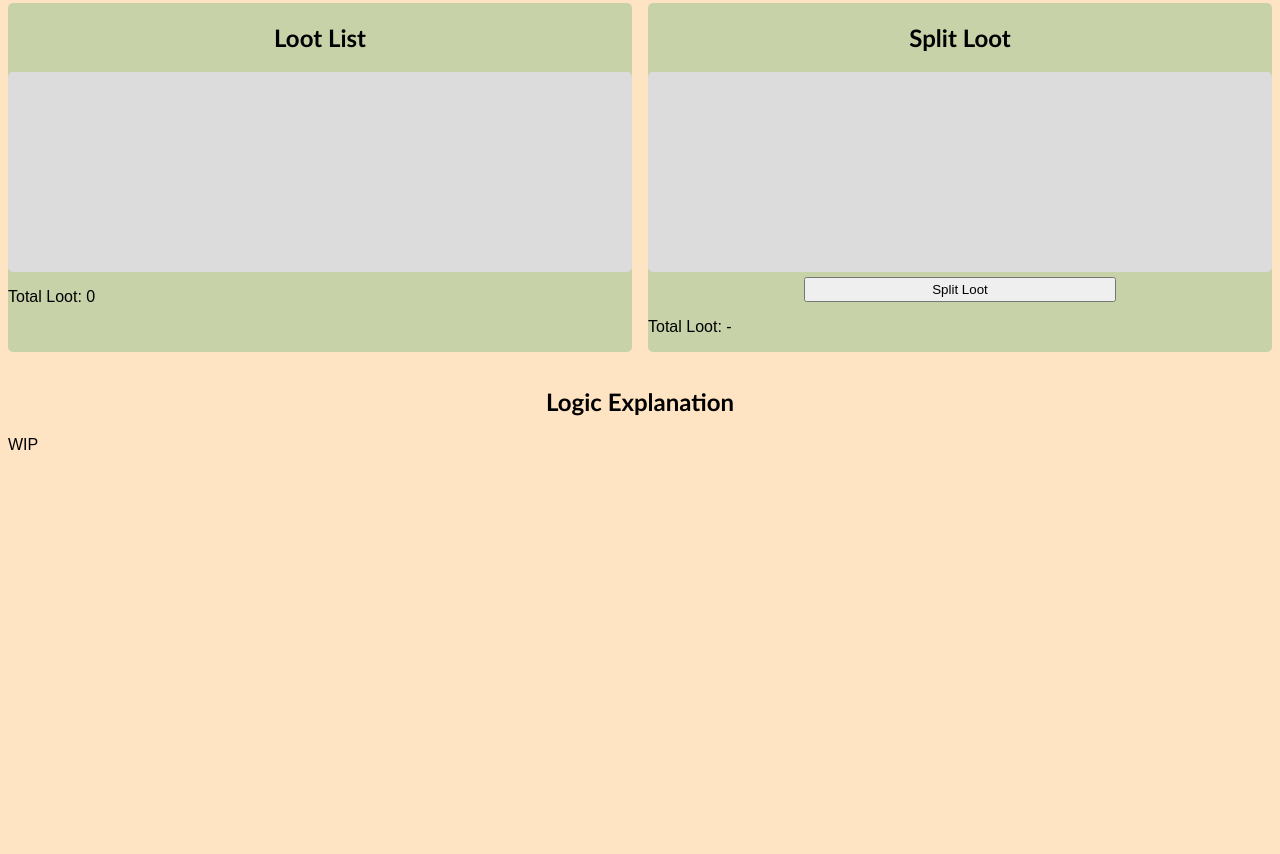
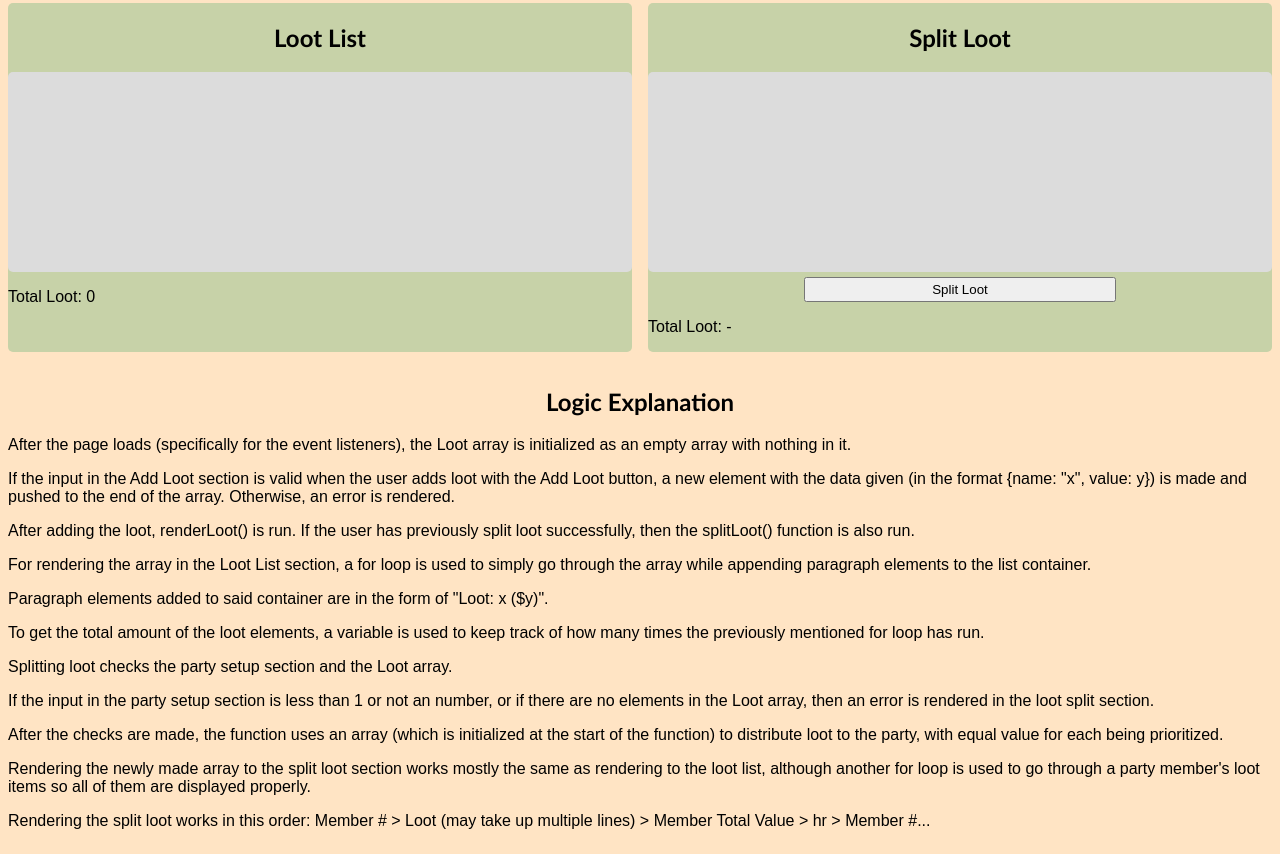
Before and after one commit to Axium01/DungeonLootSplitterPhase1, a plain HTML site: page index.html in a window 1280 px wide. Shown: the part 311-1165 px from the top of the page. Before the commit the page ends 800 px from the top, so only its background shows below. Drawn offline with Linux system fonts and the light colour scheme.

Commit message:
Added logic explanation.

```diff
--- a/index.html
+++ b/index.html
@@ -58,7 +58,18 @@
 
             <section class="reflection">
                 <h2>Logic Explanation</h2>
-                <p>WIP</p>
+                <p>After the page loads (specifically for the event listeners), the Loot array is initialized as an empty array with nothing in it.</p>
+                <p>If the input in the Add Loot section is valid when the user adds loot with the Add Loot button, a new element with the data given (in the format {name: "x", value: y}) is made and pushed to the end of the array. Otherwise, an error is rendered.</p>
+                <p>After adding the loot, renderLoot() is run. If the user has previously split loot successfully, then the splitLoot() function is also run.</p>
+                <p>For rendering the array in the Loot List section, a for loop is used to simply go through the array while appending paragraph elements to the list container.</p>
+                <p>Paragraph elements added to said container are in the form of "Loot: x ($y)".</p>
+                <p>To get the total amount of the loot elements, a variable is used to keep track of how many times the previously mentioned for loop has run.</p>
+                <p>Splitting loot checks the party setup section and the Loot array.</p>
+                <p>If the input in the party setup section is less than 1 or not an number, or if there are no elements in the Loot array, then an error is rendered in the loot split section.</p>
+                <p>After the checks are made, the function uses an array (which is initialized at the start of the function) to distribute loot to the party, with equal value for each being prioritized.</p>
+                <p>Rendering the newly made array to the split loot section works mostly the same as rendering to the loot list, although another for loop is used to go through a party member's loot items so all of them are displayed properly.</p>
+                <p>Rendering the split loot works in this order: Member # > Loot (may take up multiple lines) > Member Total Value > hr > Member #...</p>
+
             </section>
         </main>
     </body>
--- a/js/script.js
+++ b/js/script.js
@@ -40,7 +40,7 @@ function renderLoot() {
     Container.innerHTML = ""; // clean container out
     for (let i = 0; i < Loot.length; i++) {
         let line = document.createElement("p");
-        line.textContent = "Name: " + Loot[i].name + ", Value: $" + Loot[i].value;
+        line.textContent = "Loot: " + Loot[i].name + " ($" + Number(Loot[i].value).toFixed(2) + ")";
         Container.appendChild(line);
         total++;
     }
@@ -66,7 +66,6 @@ function renderSplit(party) {
             let loot = document.createElement("p");
             loot.textContent = "Loot: " + party[i].lootGiven[j];
             Container.appendChild(loot);
-
             total++;
         }
 
```
